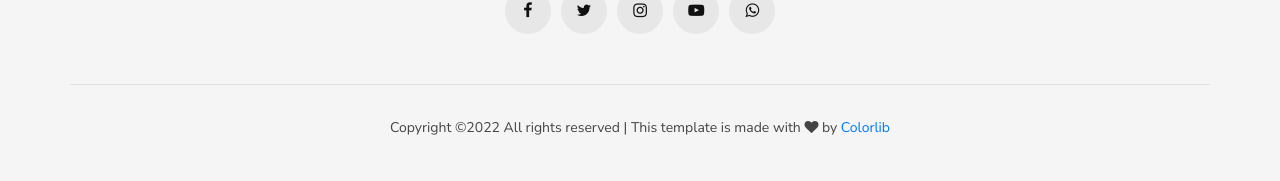
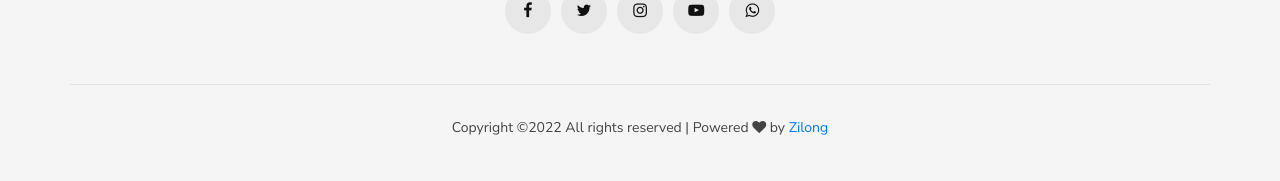
Before and after one commit to Michkail/envCupay, a Django app: template templates/about.html in a window 1280 px wide. Shown: the part 1606-1787 px from the top of the page. Run offline with Django 3.2, Linux system fonts and the light colour scheme; the template is opened without the code that fills it, so the values that code supplies are empty; some libraries are stand-ins or nearby versions; some web fonts are replaced.

Commit message:
copyright

```diff
--- a/templates/snippets/footness.html
+++ b/templates/snippets/footness.html
@@ -52,7 +52,7 @@
             </div>
           </div>
           <div class="footer__copyright">
-            <p><!-- Link back to Colorlib can't be removed. Template is licensed under CC BY 3.0. -->Copyright &copy;<script>document.write(new Date().getFullYear());</script> All rights reserved | This template is made with <i class="fa fa-heart" aria-hidden="true"></i> by <a href="https://colorlib.com" target="_blank">Colorlib</a><!-- Link back to Colorlib can't be removed. Template is licensed under CC BY 3.0. --></p>
+            <p><!-- Link back to Colorlib can't be removed. Template is licensed under CC BY 3.0. -->Copyright &copy;<script>document.write(new Date().getFullYear());</script> All rights reserved | Powered <i class="fa fa-heart" aria-hidden="true"></i> by <a href="https://linkedin.com/in/michkail" target="_blank"> Zilong</a><!-- Link back to Colorlib can't be removed. Template is licensed under CC BY 3.0. --></p>
           </div>
         </div>
       </div>
```
